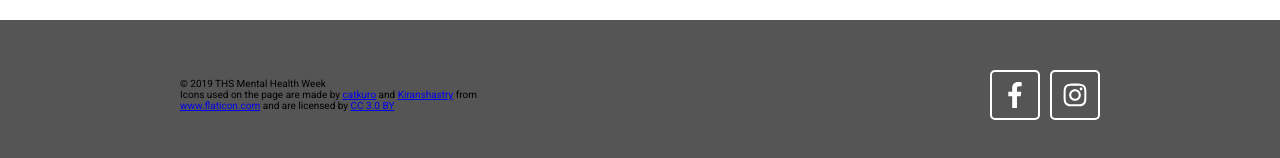
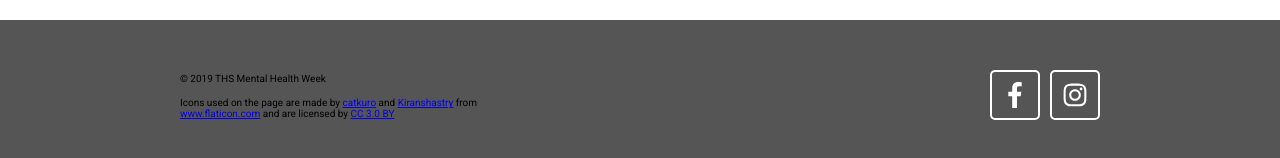
Before and after one commit to ths-mental-health-week/mental-health-week-webpage, a Next.js app: page / in a window 1280 px wide. Shown: the part 1349-1507 px from the top of the page. Built offline with nearby package versions, Linux system fonts and the light colour scheme.

Commit message:
Seperate copyright with disclaimer

```diff
--- a/components/Footer.js
+++ b/components/Footer.js
@@ -13,6 +13,12 @@ const Footer = styled.footer`
 
 const FooterContainer = styled(Container)`
 	height: 100%;
+`
+
+const Copyright = styled.p`
+	font-size: 10px;
+	margin: 0;
+	margin-bottom: 10px;
 `
 
 const Disclaimer = styled.div`
@@ -55,7 +61,7 @@ export default () => (
 		<FooterContainer>
 			<FlexWrapper>
 				<div>
-					<div>© 2019 THS Mental Health Week</div>
+					<Copyright>© 2019 THS Mental Health Week</Copyright>
 					<Disclaimer>
 						Icons used on the page are made by{' '}
 						<a
```
